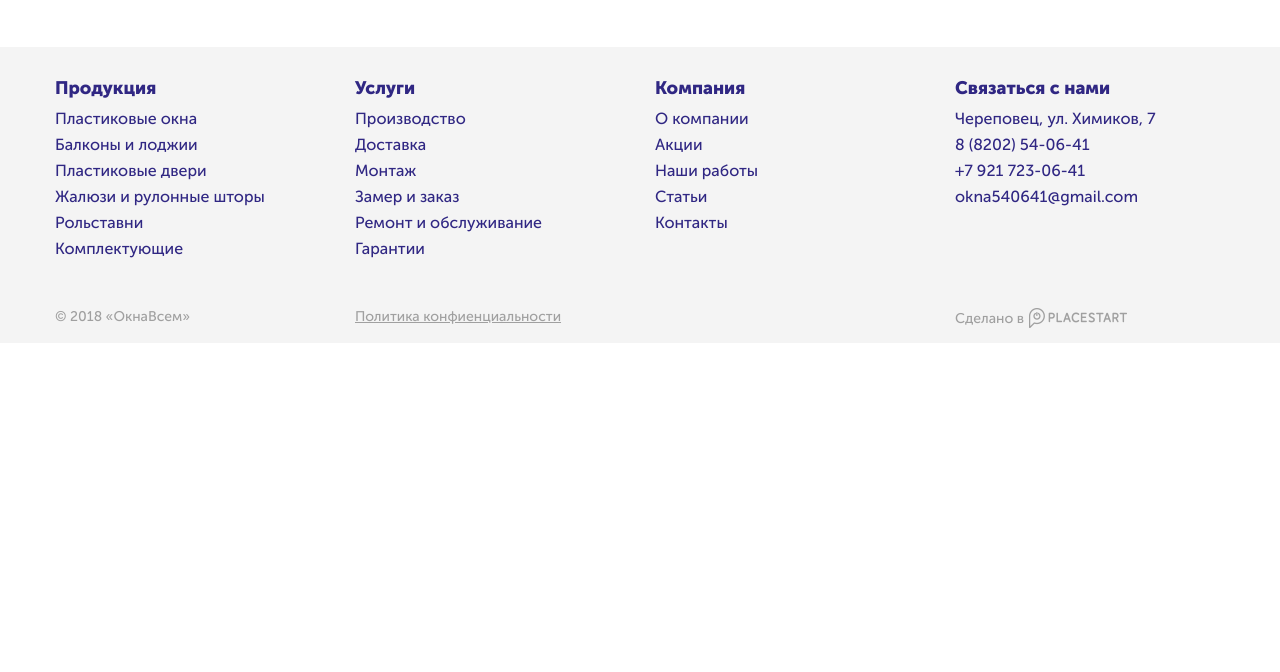
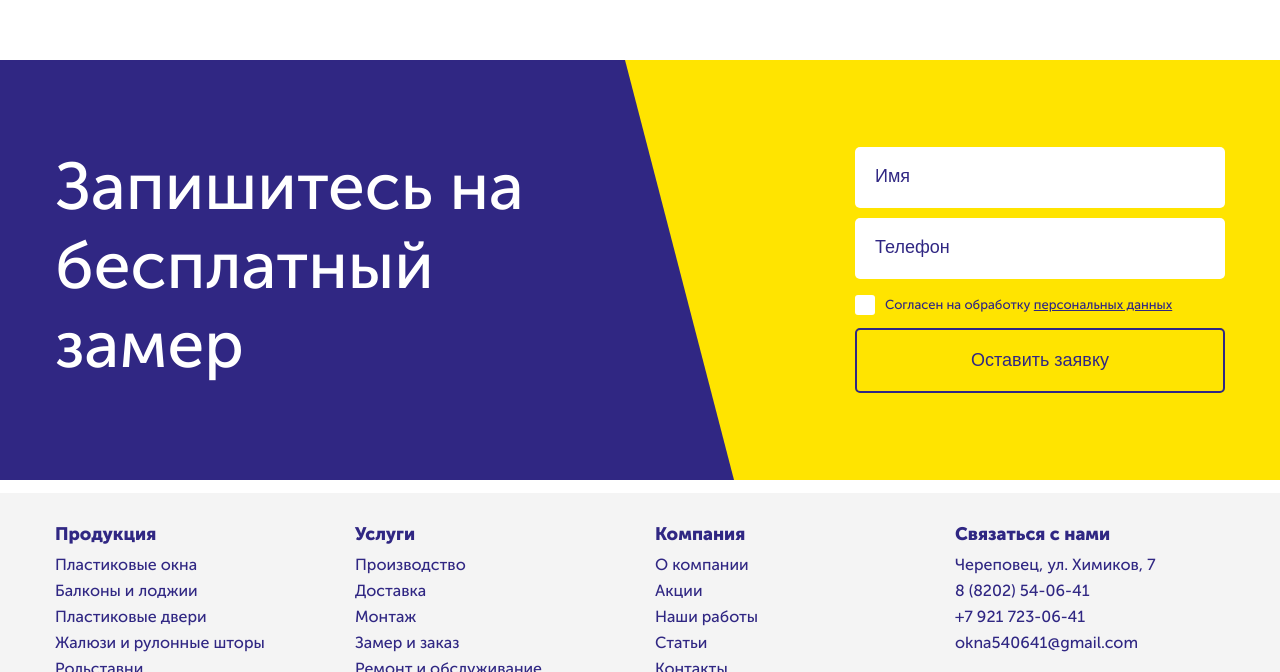
Before and after one commit to iv-tsim/placestart, a plain HTML site: page index.html in a window 1280 px wide. Shown: the part 2128-2800 px from the top of the page. Before the commit the page ends 2471 px from the top, so only its background shows below. Drawn offline with Linux system fonts and the light colour scheme.

Commit message:
added application section

```diff
--- a/index.html
+++ b/index.html
@@ -286,6 +286,28 @@
                     </div>
                 </div>
             </section>
+            <section class="section application">
+                <div class="container">
+                    <div class="row">
+                        <div class="col-xl-5">
+                            <h2 class="section-title application-title">Запишитесь
+                                на бесплатный
+                                замер</h2>
+                        </div>
+                        <div class="col-xl-4 offset-xl-3">
+                            <form action="#" class="application-form">
+                                <input type="text" class="application-form__input" placeholder="Имя" required>
+                                <input type="number" class="application-form__input" placeholder="Телефон" required>
+                                <label class="application-form__checkbox">
+                                    <input type="checkbox" class="application-form__checkbox-input">
+                                    <span class="application-form__checkbox-text">Согласен на обработку <a href="#">персональных данных</a></span>
+                                </label>
+                                <button type="submit" class="application-form__btn">Оставить заявку</button>
+                            </form>
+                        </div>
+                    </div>
+                </div>
+            </section>
         </div>
         <footer class="footer">
             <div class="container">
--- a/js/main.js
+++ b/js/main.js
@@ -5,6 +5,7 @@ $(document).ready(function(){
     infinity: true,
     slidesToShow: 1,
     slidesToScroll: 1,
+    autoplay: true,
     prevArrow: '<div class="hero-slider__arrow hero-slider__arrow_left"></div>',
     nextArrow: '<div class="hero-slider__arrow hero-slider__arrow_right"></div>',
     appendDots: $('.hero-slider__dots')
--- /dev/null
+++ b/sass/_application.sass
@@ -0,0 +1,76 @@
+.application
+    background: url('../img/application/bg.png') center no-repeat
+    &-title
+        color: $white
+        margin: 0
+        font-size: 66px
+    &-form
+        &__input
+            min-width: 320px
+            width: 100%
+            padding-top: 23px
+            padding-bottom: 23px
+            padding-left: 20px
+            border: none
+            border-radius: 5px
+            margin-bottom: 10px
+            &::-webkit-input-placeholder
+                font-size: 18px
+                color: $bayOfMany
+        &__checkbox
+            display: block
+            margin-top: 5px
+            margin-bottom: 15px
+            position: relative
+            cursor: pointer
+            &-input
+                position: absolute
+                z-index: -10
+                opacity: 0
+                &:checked ~ .application-form__checkbox-text::after
+                    display: block
+            &-text
+                position: relative
+                padding-left: 30px
+                font-size: 13px
+                color: $bayOfMany
+                &::before
+                    position: absolute
+                    display: block
+                    content: ''
+                    top: 50%
+                    left: 0
+                    width: 20px
+                    height: 20px
+                    background: $white
+                    border-radius: 3px
+                    transform: translateY(-50%)
+                &::after
+                    position: absolute
+                    display: none
+                    content: ''
+                    left: 7px
+                    top: 1px
+                    width: 7px
+                    height: 12px
+                    border: solid $black
+                    border-width: 0 3px 3px 0
+                    transform: rotate(45deg)
+                    border-radius: 2px
+                a
+                    color: $bayOfMany
+                    text-decoration: underline !important
+        &__btn
+            border-radius: 5px
+            border: 2px solid $bayOfMany
+            width: 100%
+            background: transparent
+            padding: 20px 0
+            font-size: 18px
+            color: $bayOfMany
+            cursor: pointer
+            transition: .3s all
+            &:hover
+                transition: .3s all
+                background: $bayOfMany
+                color: $white
--- a/sass/style.sass
+++ b/sass/style.sass
@@ -15,6 +15,11 @@ html, body
 
 a
     text-decoration: none !important
+
+input[type=number]::-webkit-inner-spin-button,
+input[type=number]::-webkit-outer-spin-button
+  -webkit-appearance: none
+  margin: 0
 
 .wrapper
     display: flex
@@ -44,5 +49,6 @@ a
 @import _goods.sass
 @import _adv.sass
 @import _services.sass
+@import _application.sass
 
 @import _footer.sass
```
Also changed, not shown: css/style.css, img/application/bg.png (added), 1 other file.
